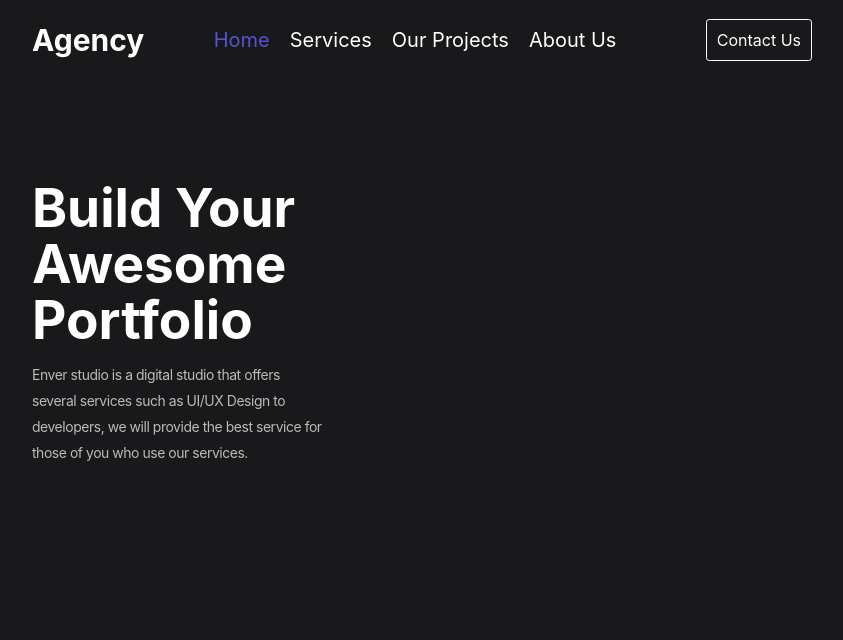
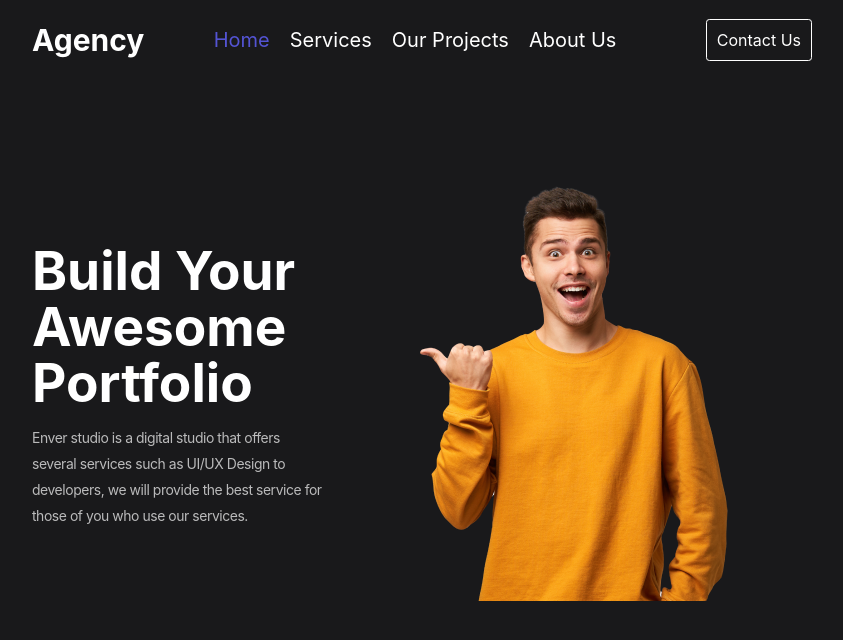
Before and after one commit to tawsifhye/agency-react-sass, a React (Create React App) app: page / in a window 1280 px wide. Shown: the top 640 px of the page, without its empty margins (218-1061 px from the left). Built offline with nearby package versions, Linux system fonts and the light colour scheme.

Commit message:
hero section added

```diff
--- a/src/Components/Hero.js
+++ b/src/Components/Hero.js
@@ -1,5 +1,6 @@
 import React from 'react';
 import '../Styles/Hero.scss'
+import banner from '../images/hero-image.png'
 const Hero = () => {
     return (
         <div className='hero-section'>
@@ -11,8 +12,8 @@ const Hero = () => {
                     Enver studio is a digital studio that offers several services such as UI/UX Design to developers, we will provide the best service for those of you who use our services.
                 </p>
             </div>
-            <div>
-
+            <div className='hero-banner'>
+                <img src={banner} alt="" />
             </div>
         </div>
     );
--- a/src/Styles/Hero.scss
+++ b/src/Styles/Hero.scss
@@ -6,6 +6,8 @@
     margin-top: 100px;
     display: grid;
     grid-template-columns: 3fr 5fr;
+    justify-items: center;
+    align-items: center;
     .hero-title{
         div{
             color: $white_font;
--- a/src/Styles/Navbar.scss
+++ b/src/Styles/Navbar.scss
@@ -3,11 +3,11 @@
 
 .navbar{
     @extend .container;
+    height: 80px;
     display: flex;
     justify-content: space-between;
     align-items: center;
     .nav-link{
-        height: 80px;
         display: flex;
         justify-content: center;
         align-items: center;
```
